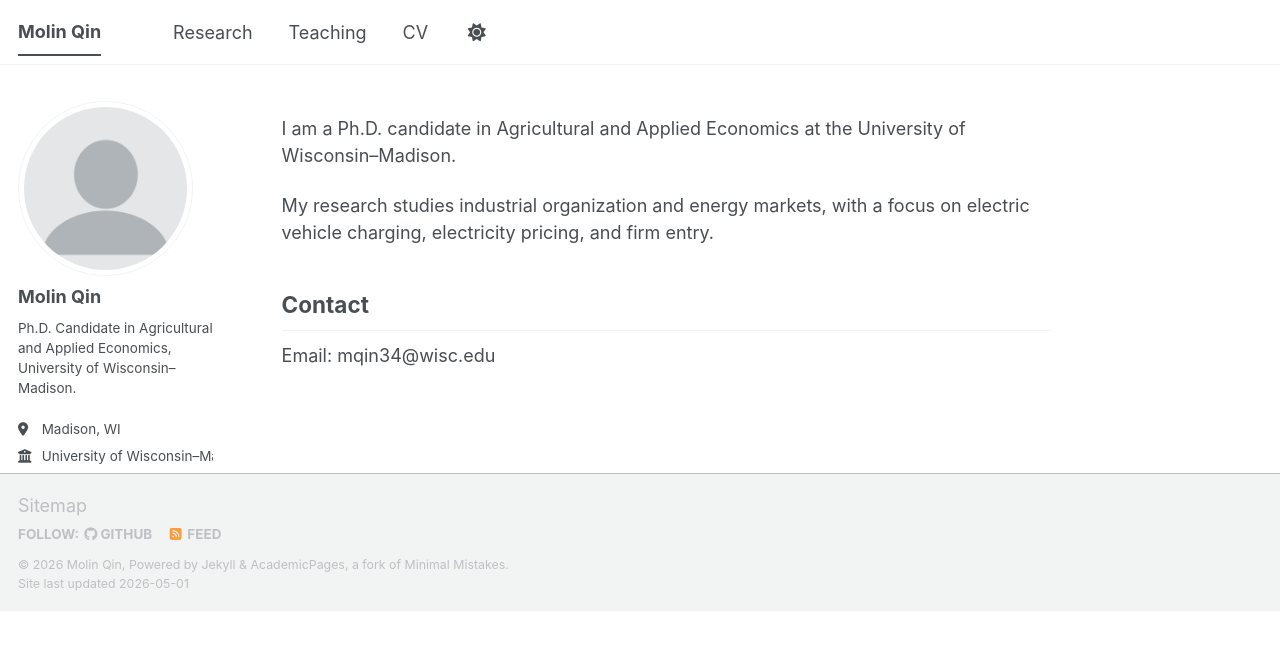
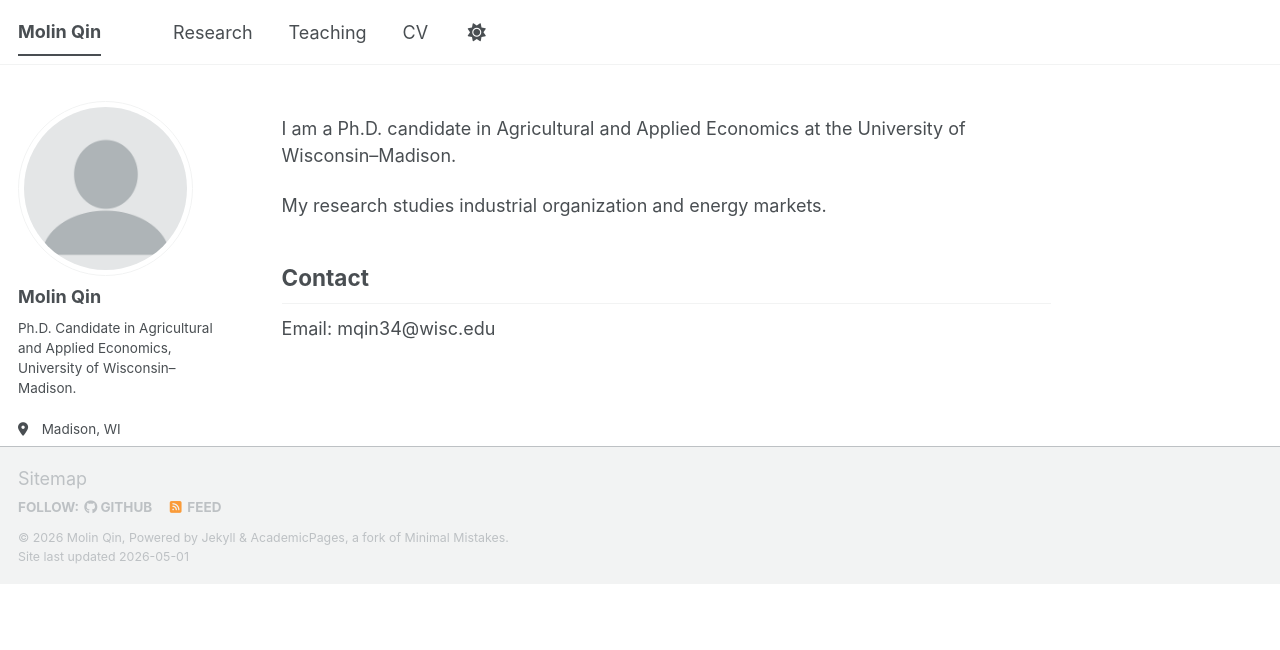
Before and after one commit to molinqin/molinqin.github.io, a Jekyll site: the page built from _pages/about.md, in a window 1280 px wide. Shown: the top 650 px of the page. Built offline with Jekyll 4.4.1, drawn with Linux system fonts in a browser that asks for light colours; some web fonts are replaced; a script bundle is joined from its source files by our own code; library files that are not in the unit come from our copies.

Commit message:
Simplify research focus in about page
Removed specific focus areas from research description.

```diff
--- a/_pages/about.md
+++ b/_pages/about.md
@@ -7,7 +7,7 @@ author_profile: true
 
 I am a Ph.D. candidate in Agricultural and Applied Economics at the University of Wisconsin–Madison.
 
-My research studies industrial organization and energy markets, with a focus on electric vehicle charging, electricity pricing, and firm entry.
+My research studies industrial organization and energy markets.
 
 
 ## Contact
```
